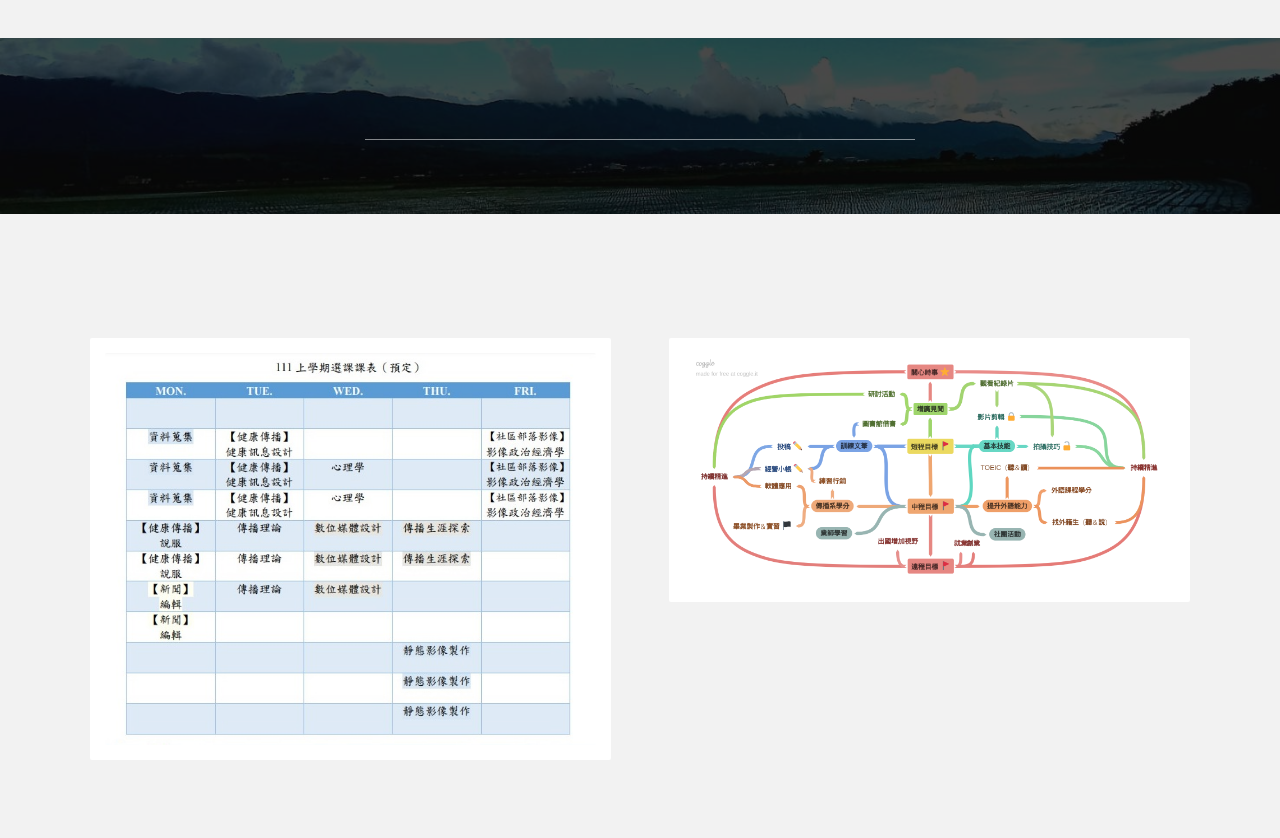
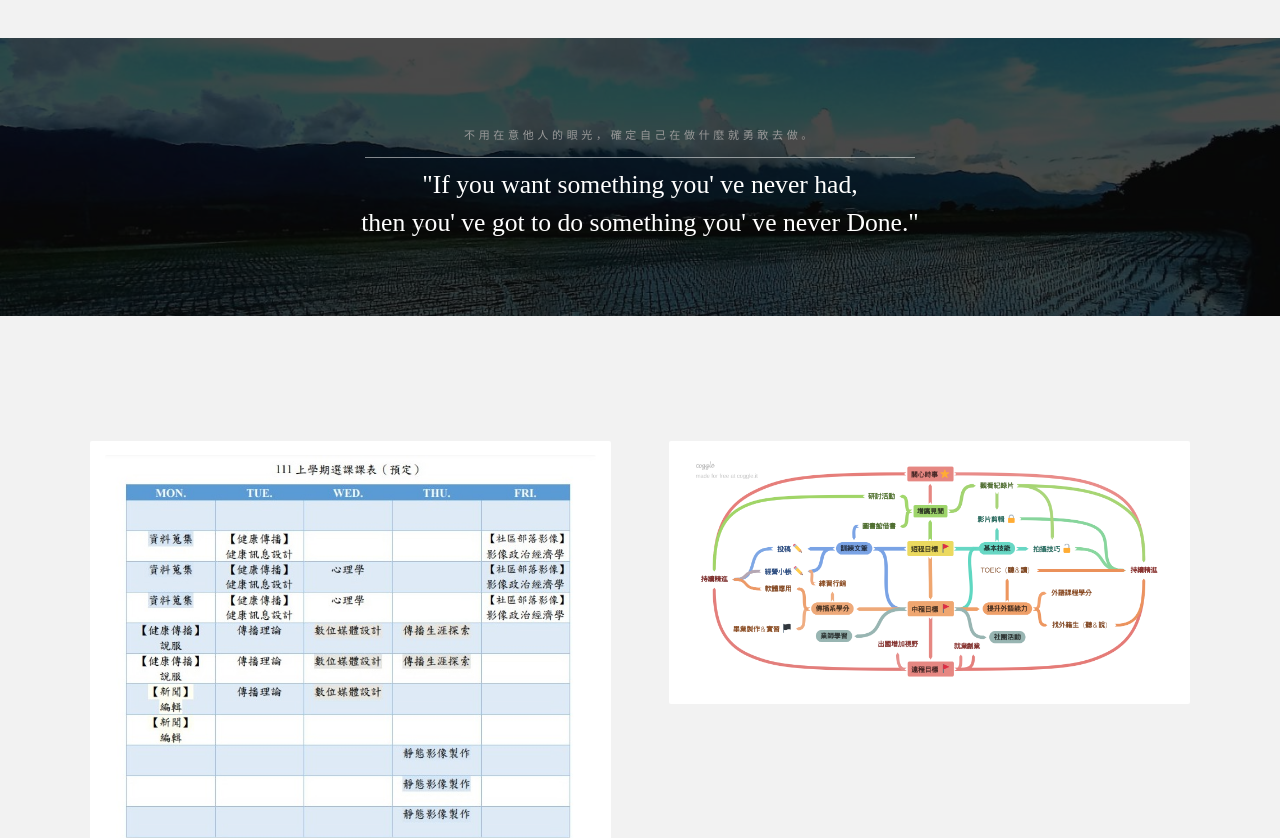
Before and after one commit to penny-72/Self-Exhibition, a plain HTML site: page Expectation.html in a window 1280 px wide. Shown: the part 1980-2818 px from the top of the page. Drawn offline with Linux system fonts and the light colour scheme.

Commit message:
Add files via upload

```diff
--- a/Expectation.html
+++ b/Expectation.html
@@ -102,8 +102,8 @@
 				<section id="two" class="wrapper style3">
 					<div class="inner">
 						<header class="align-center">
-							<p></p>
-							<h2 style="font-family:Microsoft JhengHei;"></h2>
+							<p>不用在意他人的眼光，確定自己在做什麼就勇敢去做。</p>
+							<h2 style="font-family:Microsoft JhengHei;">"If you want something you' ve never had,<br> then you' ve got to do something you' ve never Done."</h2>
 						</header>
 					</div>
 				</section>
```
